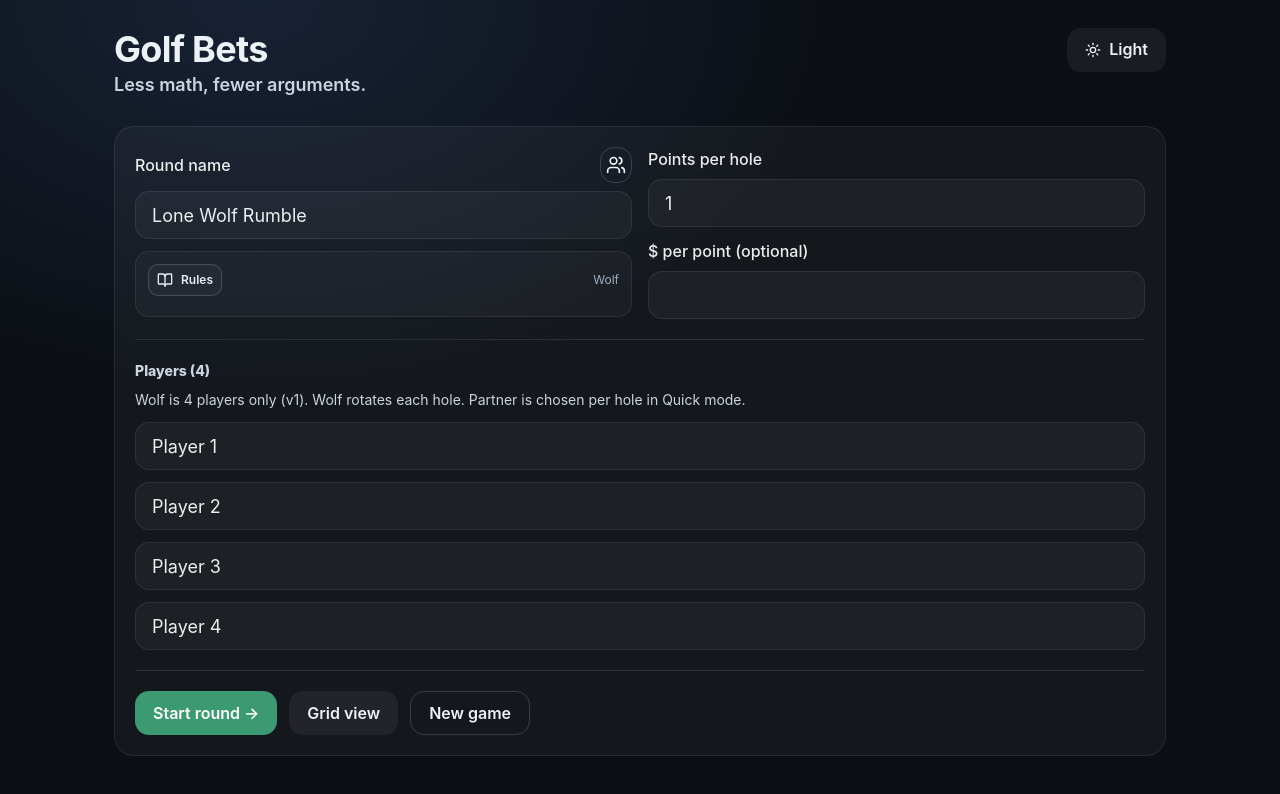
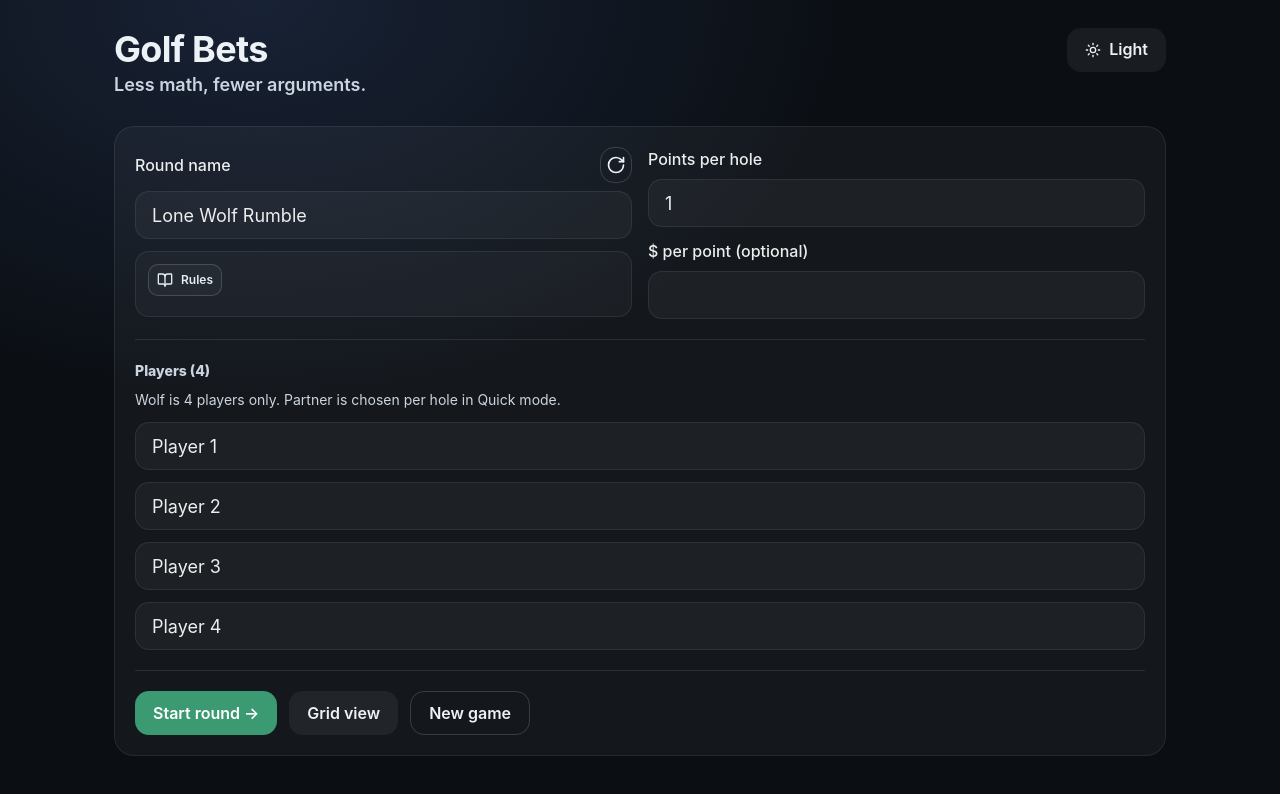
Before and after one commit to shawncheatham/golfbets, a React app in the folder app/: page / in a window 1280 px wide. Both pictures are taken after a click on the button "Wolf". Shown: the top 794 px of the page. Built offline with nearby package versions, Linux system fonts and the light colour scheme; the HTML template or start-up script is replaced by a standard one.

Commit message:
Setup: unify reroll icon, tighten copy, hide rules tag

```diff
--- a/app/src/App.tsx
+++ b/app/src/App.tsx
@@ -19,7 +19,7 @@ import {
   useColorMode,
   VStack,
 } from '@chakra-ui/react'
-import { BookOpen, ChevronRight, Dice5, Moon, Sun, Trophy, Users } from 'lucide-react'
+import { BookOpen, ChevronRight, Dice5, Moon, RotateCw, Sun, Trophy, Users } from 'lucide-react'
 
 type Theme = 'dark' | 'light'
 import './App.css'
@@ -92,7 +92,6 @@ function GameRules({ game, defaultOpen = false }: { game: GameType; defaultOpen?
           <BookOpen size={16} aria-hidden="true" />
           Rules
         </button>
-        <span className="small">{meta.short}</span>
       </div>
 
       {open && (
@@ -857,7 +856,7 @@ export default function App() {
                     <FormLabel m={0}>Round name</FormLabel>
                     <IconButton
                       aria-label="Reroll name"
-                      icon={<Icon as={GAME_META[round.game].Icon} boxSize={5} aria-hidden="true" />}
+                      icon={<Icon as={RotateCw} boxSize={5} aria-hidden="true" />}
                       variant="tertiary"
                       size="sm"
                       onClick={() =>
@@ -950,7 +949,7 @@ export default function App() {
 
                 {round.game === 'wolf' && (
                   <Text fontSize="sm" color={theme === 'dark' ? 'gray.300' : 'gray.600'} mb={3}>
-                    Wolf is 4 players only (v1). Wolf rotates each hole. Partner is chosen per hole in Quick mode.
+                    Wolf is 4 players only. Partner is chosen per hole in Quick mode.
                   </Text>
                 )}
 
```
